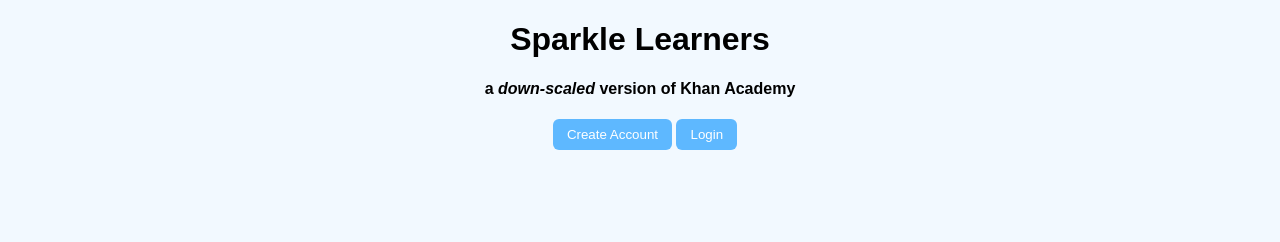
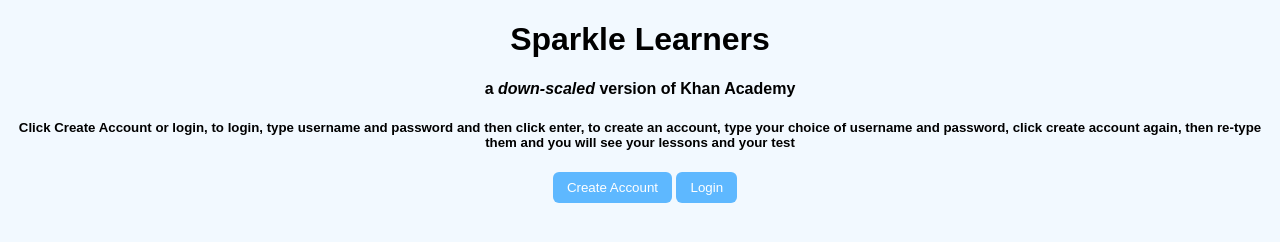
Before and after one commit to Coder78-9/sparkle-learners.com, a plain HTML site: page index.html in a window 1280 px wide. Drawn offline with Linux system fonts and the light colour scheme.

Commit message:
Revise account creation and login instructions
Updated instructions for account creation and login.

```diff
--- a/index.html
+++ b/index.html
@@ -36,7 +36,7 @@
 <body>
   <h1>Sparkle Learners</h1>
   <h4>a <em>down-scaled</em> version of Khan Academy</h4>
-
+<h5>Click Create Account or login, to login, type username and password and then click enter, to create an account, type your choice of username and password, click create account again, then re-type them and you will see your lessons and your test</h5>
   <button id="account">Create Account</button>
   <button id="login">Login</button>
 
```
